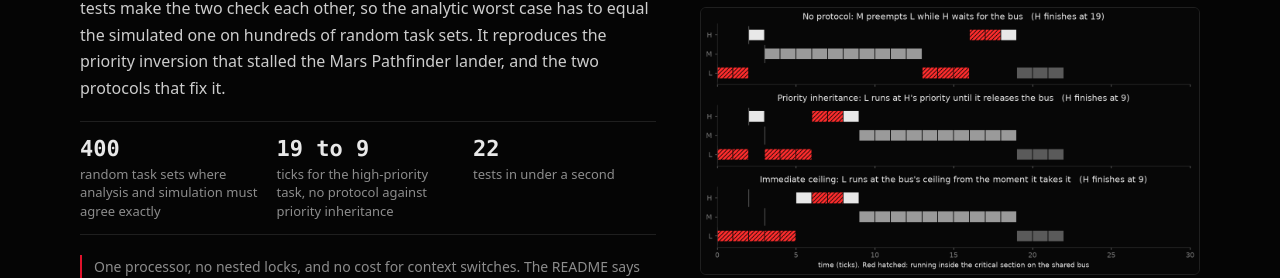
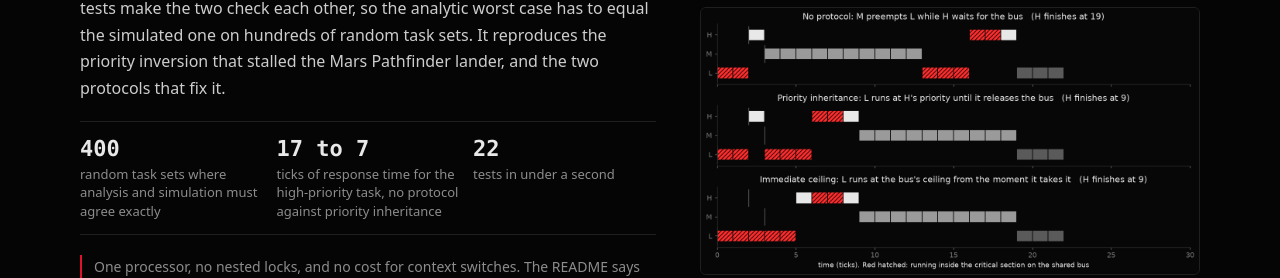
Before and after one commit to gurmaan-singh/portfolio, a plain HTML site: page index.html in a window 1280 px wide. Shown: the part 8158-8436 px from the top of the page. Drawn offline with Linux system fonts and the light colour scheme.

Commit message:
rtsched card: quote response times consistently

```diff
--- a/index.html
+++ b/index.html
@@ -230,7 +230,7 @@
         <p>A simulator for fixed-priority and earliest-deadline-first scheduling with shared resources, and the mathematics that predicts what it will do: response-time analysis, utilisation bounds, the processor-demand test. The tests make the two check each other, so the analytic worst case has to equal the simulated one on hundreds of random task sets. It reproduces the priority inversion that stalled the Mars Pathfinder lander, and the two protocols that fix it.</p>
         <ul class="nums">
           <li><b>400</b><span>random task sets where analysis and simulation must agree exactly</span></li>
-          <li><b>19 to 9</b><span>ticks for the high-priority task, no protocol against priority inheritance</span></li>
+          <li><b>17 to 7</b><span>ticks of response time for the high-priority task, no protocol against priority inheritance</span></li>
           <li><b>22</b><span>tests in under a second</span></li>
         </ul>
         <p class="honest">One processor, no nested locks, and no cost for context switches. The README says so, and notes that its schedulability plot flatters rate monotonic by using friendly periods.</p>
```
